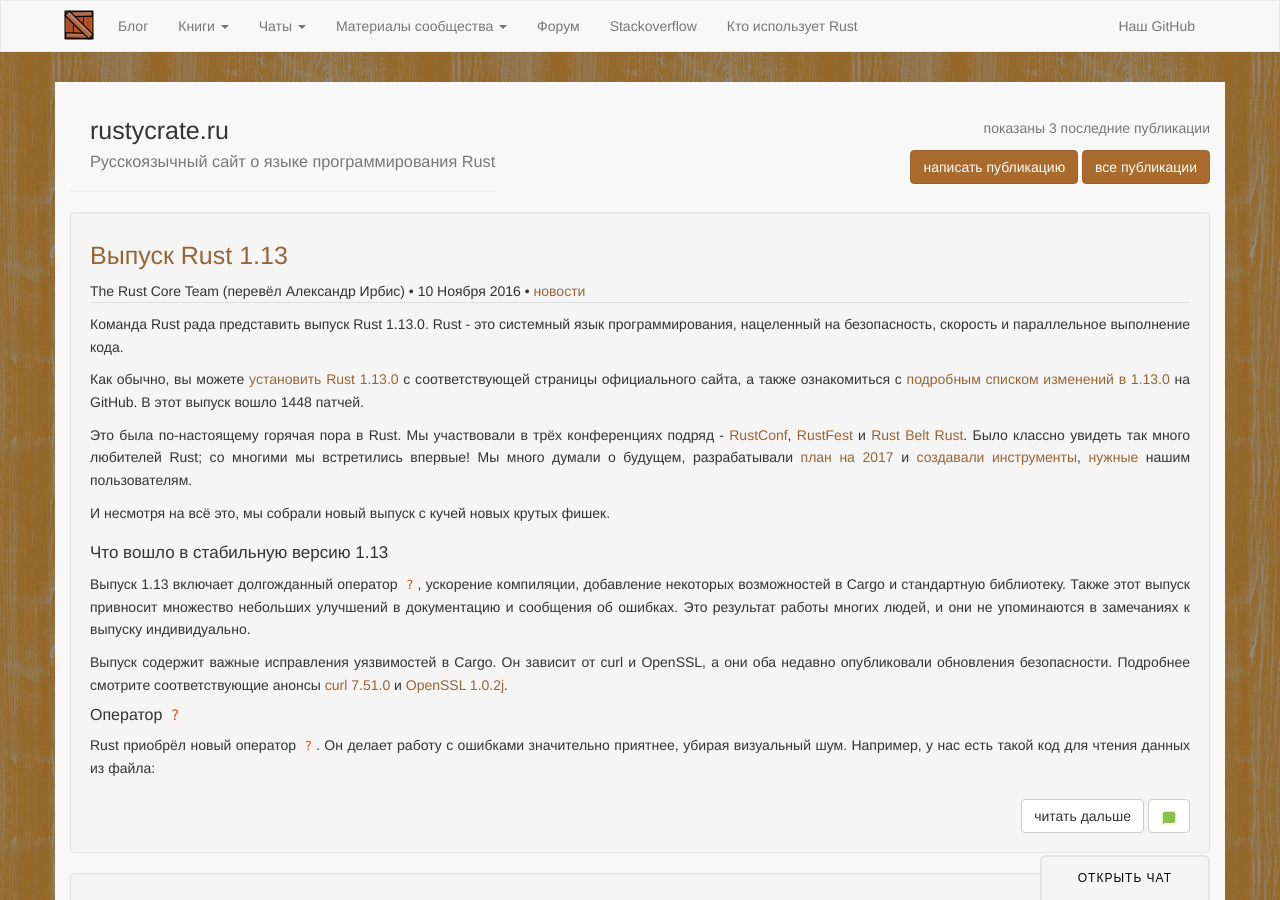
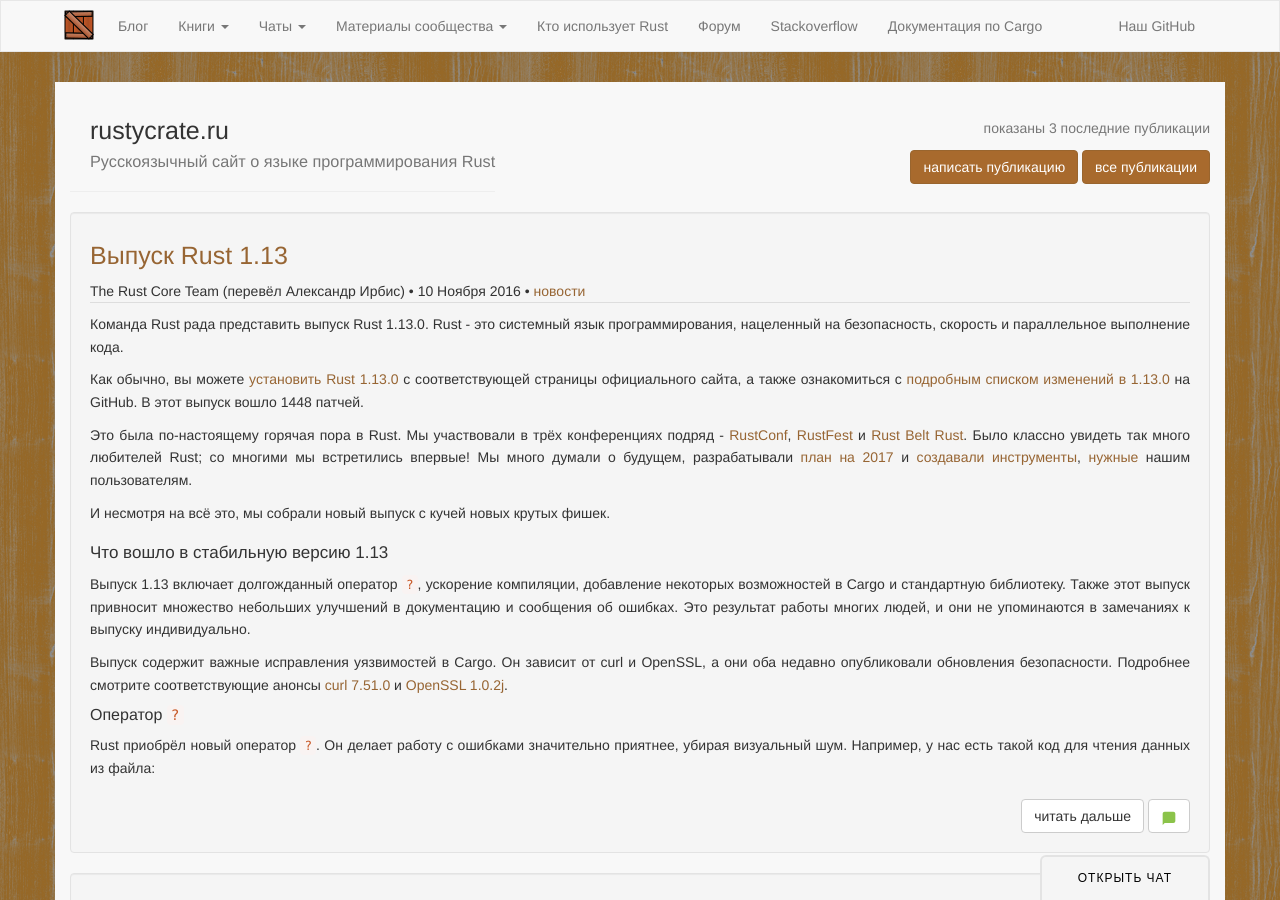
Before and after one commit to rust-lang-ru/rustycrate.ru, a Jekyll site: the page built from index.html, in a window 1280 px wide and 900 px high. Built offline with Jekyll 4.4.1, drawn with Linux system fonts in a browser that asks for light colours; nearby versions of some CDN libraries; comment, search, counter and statistics services are not loaded.

Commit message:
Добавляем ссылку на документацию Cargo
Fix #142

```diff
--- a/_includes/header.html
+++ b/_includes/header.html
@@ -70,9 +70,10 @@
                         <li><a href="/%D1%80%D1%83%D0%BA%D0%BE%D0%B2%D0%BE%D0%B4%D1%81%D1%82%D0%B2%D0%B0/2016/03/07/contributing.html">Руководство по участию в проектах</a></li>
                     </ul>
                 </li>
+                <li><a href="/adopters.html">Кто использует Rust</a></li>
                 <li><a href="http://forum.rustycrate.ru" target="blank">Форум</a></li>
                 <li><a href="http://ru.stackoverflow.com/questions/tagged/rust" target="blank">Stackoverflow</a></li>
-                <li><a href="/adopters.html">Кто использует Rust</a></li>
+                <li><a href="https://rurust.github.io/cargo-docs-ru/" target="blank">Документация по Cargo</a></li>
             </ul>
             <ul class="nav navbar-nav navbar-right">
                 <li><a href="https://github.com/ruRust" target="blank">Наш GitHub</a></li>
```
